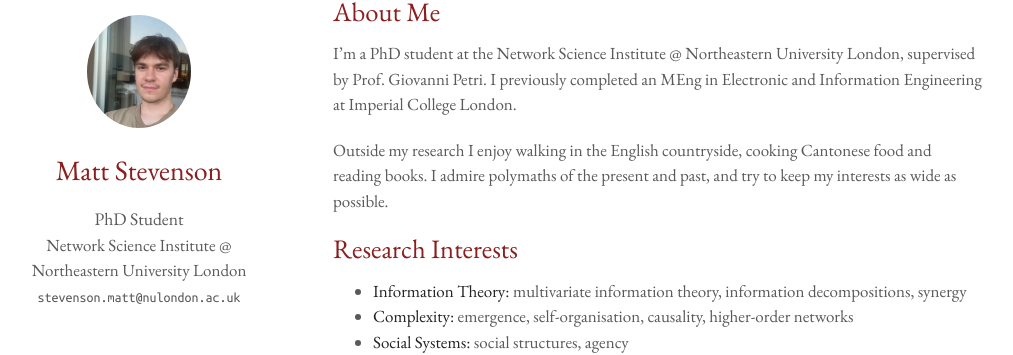
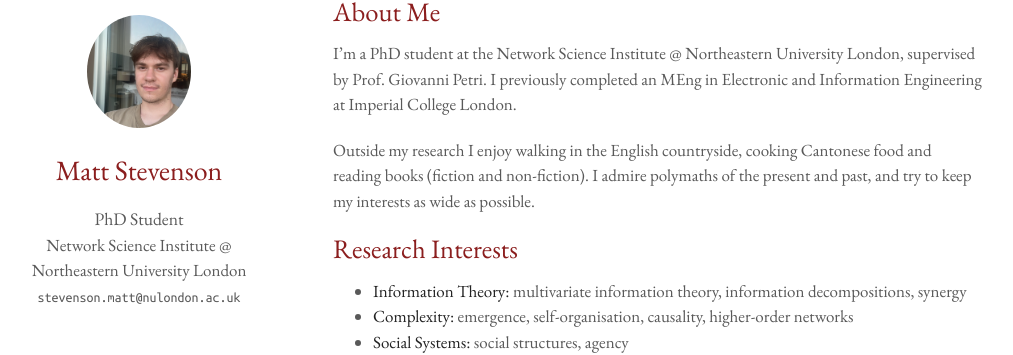
Before and after one commit to mattstevenson22/mattstevenson22.github.io, a Jekyll site: the page built from index.md, in a window 1280 px wide. Shown: the part 73-428 px from the top of the page, without its empty margins (137-1150 px from the left). Built offline with Jekyll 4.4.1, drawn with Linux system fonts in a browser that asks for light colours; a style sheet for code colours, icons or effects is not loaded.

Commit message:
Update reading interests in About Me section
Added 'fiction and' to the reading interests section.

```diff
--- a/index.md
+++ b/index.md
@@ -6,7 +6,7 @@ layout: homepage
 
 I'm a PhD student at the Network Science Institute @ Northeastern University London, supervised by Prof. Giovanni Petri. I previously completed an MEng in Electronic and Information Engineering at Imperial College London.
 
-Outside my research I enjoy walking in the English countryside, cooking Cantonese food and reading books. I admire polymaths of the present and past, and try to keep my interests as wide as possible.
+Outside my research I enjoy walking in the English countryside, cooking Cantonese food and reading books (fiction and non-fiction). I admire polymaths of the present and past, and try to keep my interests as wide as possible.
 
 ## Research Interests
 
```
